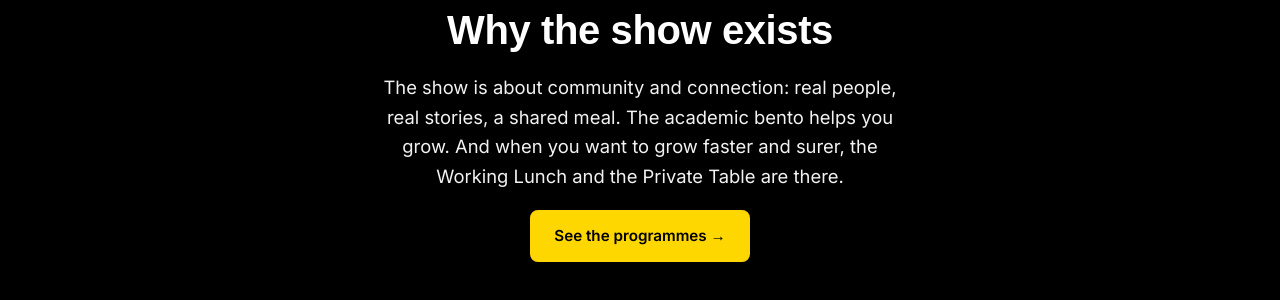
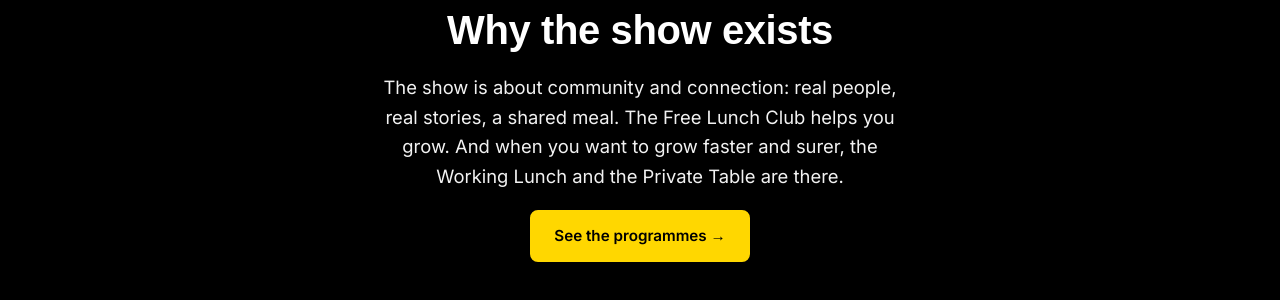
Before and after one commit to mmutondo/mmutondo.github.io, a Jekyll site: the page show.html, which Jekyll copies as it is, in a window 1280 px wide. Shown: the part 1668-1968 px from the top of the page. Built offline with Jekyll 4.4.1, drawn with Linux system fonts in a browser that asks for light colours.

Commit message:
Show page: "The Free Lunch Club helps you grow"
Co-Authored-By: Claude Opus 5.5 <noreply@anthropic.com>
Claude-Session: https://claude.ai/code/session_01EKxmyb8EnG9A94CFrRmYRt

```diff
--- a/show.html
+++ b/show.html
@@ -91,7 +91,7 @@
     <section class="section dark">
       <div class="wrap center">
         <h2>Why the show exists</h2>
-        <p class="lead">The show is about community and connection: real people, real stories, a shared meal. The academic bento helps you grow. And when you want to grow faster and surer, the Working Lunch and the Private Table are there.</p>
+        <p class="lead">The show is about community and connection: real people, real stories, a shared meal. The Free Lunch Club helps you grow. And when you want to grow faster and surer, the Working Lunch and the Private Table are there.</p>
         <p><a class="btn" href="https://dr.moolamutondo.me/#programmes">See the programmes &rarr;</a></p>
       </div>
     </section>
```
